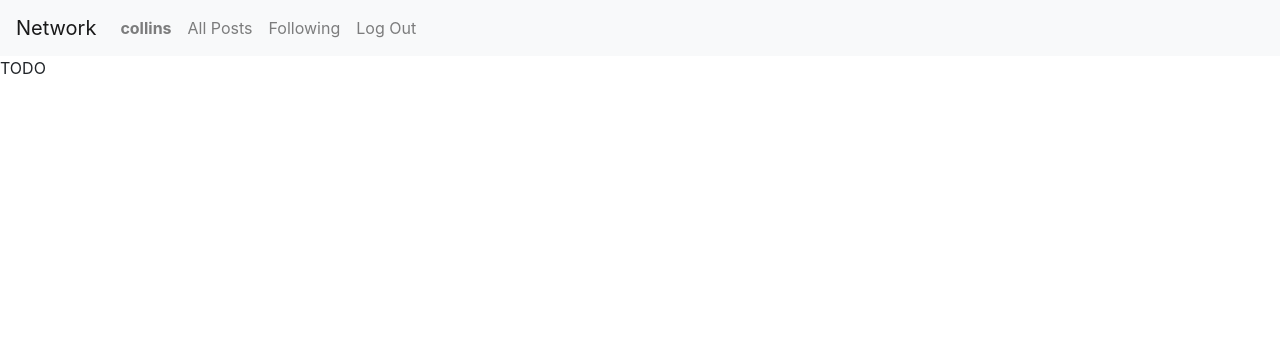
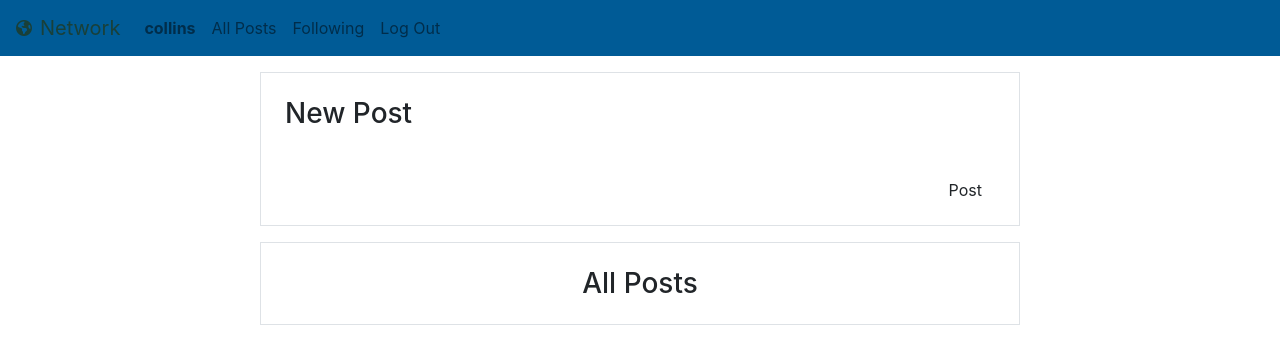
Before and after one commit to collins-isiwu/Network, a Django app: page / in a window 1280 px wide. Shown: the top 364 px of the page. Run offline with Django 3.2, Linux system fonts and the light colour scheme; a user stored in the database is signed in; parts of the project's set-up code (start-up, migrations or seed data) failed here and were passed over; some libraries are stand-ins or nearby versions.

Commit message:
daily commit

```diff
--- a/project4/network/static/network/styles.css
+++ b/project4/network/static/network/styles.css
@@ -0,0 +1,3 @@
+nav {
+    background-color: #005b96;
+}
--- a/project4/network/templates/network/index.html
+++ b/project4/network/templates/network/index.html
@@ -1,5 +1,28 @@
 {% extends "network/layout.html" %}
 
 {% block body %}
-    TODO
+    <div class="container">
+        {% if user.is_authenticated %}
+            <div class="row justify-content-center">
+
+                <div class="col-12 col-lg-8 border mt-0 mt-sm-3 bg-white px-4 box-shadow">
+                    <h3 class="pt-4 pb-3">New Post</h3>
+                    <form action="{% url 'newpost' %}" method="post">
+                        {% csrf_token %}
+                        {{ form }}
+                        <div class="form-group pt-3 text-right">
+                            <button type="submit" class="btn green-button">Post</button>
+                        </div>
+                    </form>
+                </div>
+            </div>
+        {% endif %}
+
+        <div class="row justify-content-center">
+            <div class="col-12 col-lg-8 mt-3 bg-white border">
+                <h3 class="pt-4 pb-3 text-center">All Posts</h3>
+                {% include "network/posts.html" %}
+            </div>
+        </div>
+    </div>
 {% endblock %}
--- a/project4/network/templates/network/layout.html
+++ b/project4/network/templates/network/layout.html
@@ -6,13 +6,17 @@
         <title>{% block title %}Social Network{% endblock %}</title>
         <link rel="stylesheet" href="https://stackpath.bootstrapcdn.com/bootstrap/4.4.1/css/bootstrap.min.css" integrity="sha384-Vkoo8x4CGsO3+Hhxv8T/Q5PaXtkKtu6ug5TOeNV6gBiFeWPGFN9MuhOf23Q9Ifjh" crossorigin="anonymous">
         <link href="{% static 'network/styles.css' %}" rel="stylesheet">
+        <script src="https://kit.fontawesome.com/ee1e4d6724.js" crossorigin="anonymous"></script>
     </head>
     <body>
 
-        <nav class="navbar navbar-expand-lg navbar-light bg-light">
-            <a class="navbar-brand" href="#">Network</a>
-
-            <div>
+        <nav class="navbar navbar-expand-lg navbar-light">
+            <i style="color: #194039;" class="fas fa-globe-americas pr-2"></i>
+            <a style="color: #194039;" class="navbar-brand" href="#">Network</a>
+            <button class="navbar-toggler" type="button" data-toggle="collapse" data-target="#navbarSupportedContent" aria-controls="navbarSupportedContent" aria-expanded="false" aria-label="Toggle navigation">
+                <span class="navbar-toggler-icon"></span>
+            </button>
+            <div class="collapse navbar-collapse" id="navbarSupportedContent">
               <ul class="navbar-nav mr-auto">
                 {% if user.is_authenticated %}
                     <li class="nav-item">
@@ -45,5 +49,9 @@
             {% block body %}
             {% endblock %}
         </div>
+    <!--Bootstrap Javascript-->
+    <script src="https://code.jquery.com/jquery-3.4.1.slim.min.js" integrity="sha384-J6qa4849blE2+poT4WnyKhv5vZF5SrPo0iEjwBvKU7imGFAV0wwj1yYfoRSJoZ+n" crossorigin="anonymous"></script>
+    <script src="https://cdn.jsdelivr.net/npm/popper.js@1.16.0/dist/umd/popper.min.js" integrity="sha384-Q6E9RHvbIyZFJoft+2mJbHaEWldlvI9IOYy5n3zV9zzTtmI3UksdQRVvoxMfooAo" crossorigin="anonymous"></script>
+    <script src="https://stackpath.bootstrapcdn.com/bootstrap/4.4.1/js/bootstrap.min.js" integrity="sha384-wfSDF2E50Y2D1uUdj0O3uMBJnjuUD4Ih7YwaYd1iqfktj0Uod8GCExl3Og8ifwB6" crossorigin="anonymous"></script>
     </body>
 </html>
--- a/project4/network/urls.py
+++ b/project4/network/urls.py
@@ -7,5 +7,6 @@
     path("", views.index, name="index"),
     path("login", views.login_view, name="login"),
     path("logout", views.logout_view, name="logout"),
-    path("register", views.register, name="register")
+    path("register", views.register, name="register"),
+    path('newpost', views.newPost, name="newpost")
 ]
--- a/project4/network/views.py
+++ b/project4/network/views.py
@@ -3,12 +3,40 @@
 from django.http import HttpResponse, HttpResponseRedirect
 from django.shortcuts import render
 from django.urls import reverse
+from django.contrib.auth.decorators import login_required
+from django.http import JsonResponse
+from django.views.decorators.csrf import csrf_exempt
 
 from .models import User
+from .form import PostForm
 
 
 def index(request):
     return render(request, "network/index.html")
+
+
+@login_required
+def newPost(request):
+
+    # Composing a new post must be via POST
+    if request.method != "POST":
+        return JsonResponse({"error": "POST request required."}, status=400)
+
+    # Store the user input in form variable
+    form = PostForm(request.POST)
+
+    # Checks if form is valid, saves new post into DB and redirects the user
+    if form.is_valid():
+        form.instance.creator = request.user
+        form.save()
+        return HttpResponseRedirect(reverse("index"))
+
+
+
+
+
+
+
 
 
 def login_view(request):
--- a/project4/project4/settings.py
+++ b/project4/project4/settings.py
@@ -12,7 +12,10 @@
 
 import os
 
+import mimetypes
 from django.contrib.messages import constants as messages
+
+mimetypes.add_type("text/css", ".css", True)
 
 # Build paths inside the project like this: os.path.join(BASE_DIR, ...)
 BASE_DIR = os.path.dirname(os.path.dirname(os.path.abspath(__file__)))
```
Also changed, not shown: project4/network/form.py (added, +15 -0 lines), project4/db.sqlite3, project4/network/templates/network/posts.html (added), project4/network/util.py (added).
